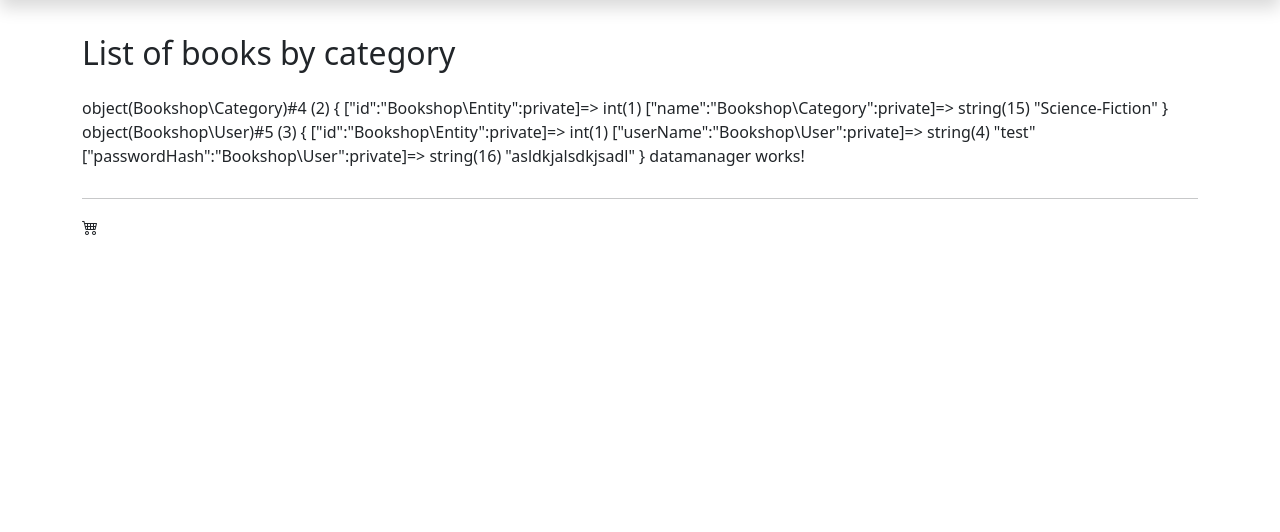
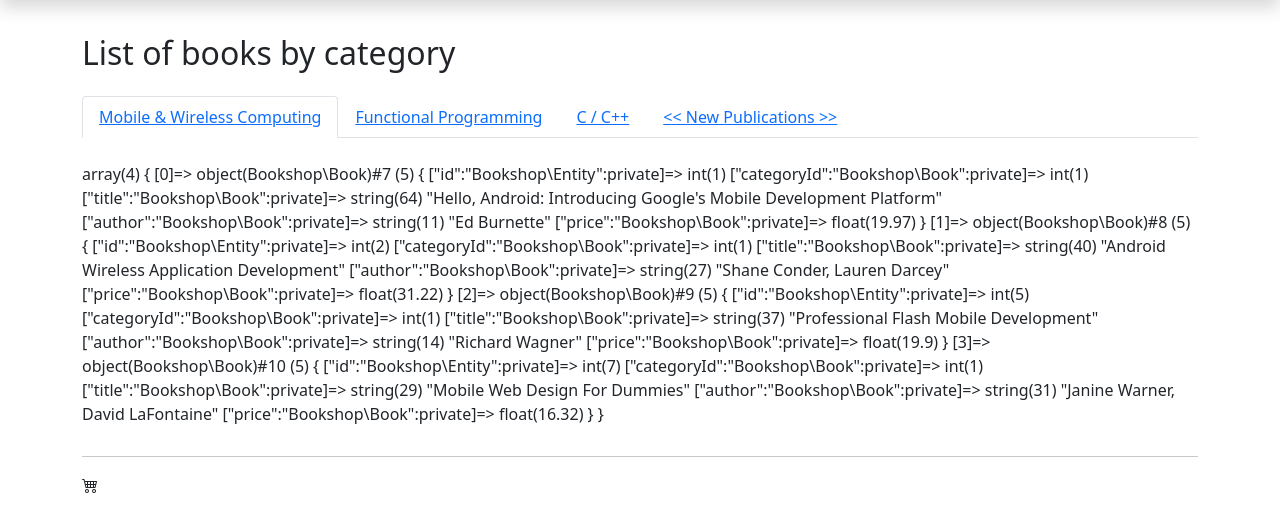
Before and after one commit to elmarputz/class-bookstore-php-dev-24, a PHP site: page /index.php?view=list&categoryId=1 in a window 1280 px wide. Shown: the part 56-588 px from the top of the page. Run offline with PHP 8.4, Linux system fonts and the light colour scheme.

Commit message:
category & booklist

```diff
--- a/site/lib/Data/DataManager_mock.php
+++ b/site/lib/Data/DataManager_mock.php
@@ -46,8 +46,18 @@ class DataManager {
     }
 
 
-    public static function test() : string {
-        return "datamanager works!";
+    public static function getCategories() : array {
+        return self::getMockData('categories');
+    }
+
+    public static function getBooksByCategory(int $categoryId) : array {
+        $res = [];
+        foreach (self::getMockData('books') as $book) {
+            if ($book->getCategoryId() == $categoryId) {
+                $res[] = $book;
+            }
+        }
+        return $res;
     }
 
 
--- a/site/views/list.php
+++ b/site/views/list.php
@@ -1,24 +1,36 @@
 <?php
 
-use Bookshop\Book;
 use Data\DataManager;
+$categories = DataManager::getCategories();
+$categoryId = isset($_REQUEST['categoryId']) ? (int) $_REQUEST['categoryId'] : null;
+$books = (isset($categoryId) && ($categoryId > 0)) ? DataManager::getBooksByCategory($categoryId) : null;
 
- require_once('views/partials/header.php'); ?>
+require_once('views/partials/header.php'); ?>
 
 <div class="page-header">
     <h2>List of books by category</h2>
 </div>
 
-<?php
-$book = new Bookshop\Book(1,1,"buchtitel","autor",23.00);
+<ul class="nav nav-tabs">
+    <?php foreach ($categories as $cat) : ?>
+    <li class="navitem">
+        <button class="nav-link
+        <?php if ($cat->getId() === $categoryId) : ?>active <?php endif; ?>
+        ">
+            <a href="<?php echo $_SERVER['PHP_SELF'] ?>?view=list&categoryId=<?php echo $cat->getId(); ?>"><?php echo $cat->getName(); ?></a>
+        </button>
+    </li>
+    <?php endforeach; ?>
+</ul>
 
-$category = new Bookshop\Category(1, "Science-Fiction");
-var_dump($category);
-
-$user = new Bookshop\User(1, "test", "asldkjalsdkjsadl");
-var_dump($user);
-
-echo DataManager::test();
+<br />
+<?php if (isset($books)) {
+    if (sizeof($books) > 0) {
+        require('views/partials/booklist.php');
+    }
+}
 ?>
 
+
+
 <?php require_once('views/partials/footer.php'); ?>
--- /dev/null
+++ b/site/views/partials/booklist.php
@@ -0,0 +1,3 @@
+<?php
+
+var_dump($books); ?>
```
